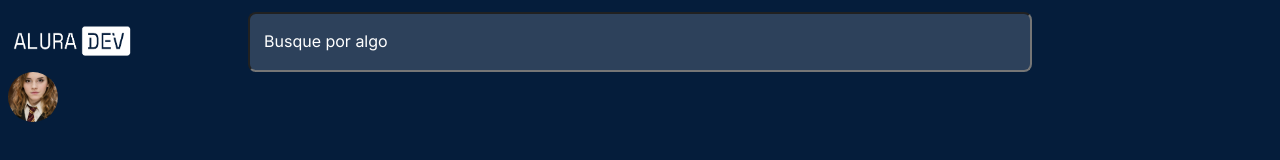
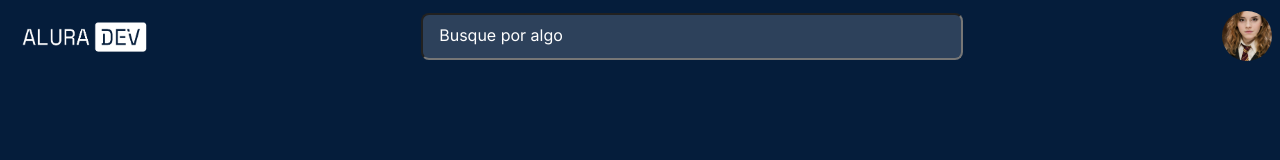
Before and after one commit to julianalimaa/editor_texto_challenge, a plain HTML site: page index.html in a window 1280 px wide. Drawn offline with Linux system fonts and the light colour scheme.

Commit message:
Estruturação do projeto e barra navegação

```diff
--- a/index.html
+++ b/index.html
@@ -12,13 +12,13 @@
   </head>
   <body>
     <header>
-      <container class="barra_navegacao">
+      <div class="barra_navegacao">
         <img src="imagens/image.png" class="logo" />
-        <input placeholder="Busque por algo" class="botao_buscar" />
+        <input placeholder="Busque por algo" class="botao_buscar"/>
         <span class="imagem_circulo">
-          <img src="imagens/avatar.jpg" class="avatar_usuario" />
+          <img src="imagens/avatar.jpg" class="avatar_usuario"/>
         </span>
-      </container>
+      </div>
     </header>
 
     <main></main>
--- a/style.css
+++ b/style.css
@@ -3,32 +3,25 @@
 }
 
 .barra_navegacao {
-  width:1376px;
+  display: flex;
   height:56px;
-  margin:32px auto;
+  align-items: center;
 }
 
 .logo {
-  position: absolute;
-  width: 145px;
-  height: 56px;
   left: 0px;
   top: 12px;
+  height: 56px;
 }
 
 .botao_buscar {
-    display: flex;
-    flex-direction: column;
-    align-items:flex-start;
-    position: static;
-    margin: 12px auto 0 auto;
-    width: 752px;
-    height: 56px;
+    margin: auto;
     border-radius: 8px;
     left: 0px;
     top: 0px;
     background: rgba(255,255,255,0.16);
-    padding: 0 14px;
+    width: 40%;
+    padding: 14px 16px;
 }
 
 ::-webkit-input-placeholder {
@@ -41,7 +34,6 @@
 }
 
 .imagem_circulo {
-  display: flex;
   width:50px;
   height:50px;
 }
```
